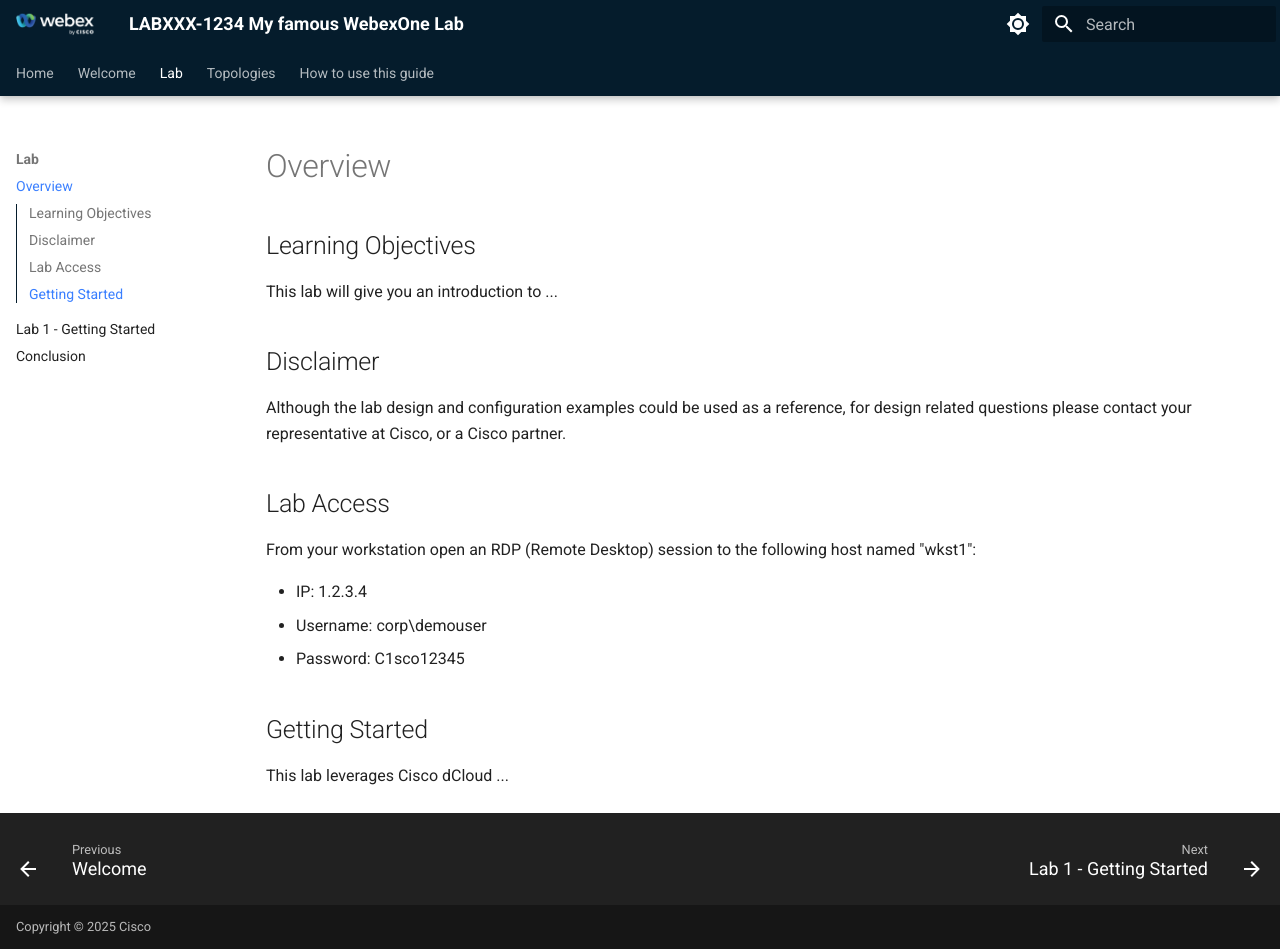
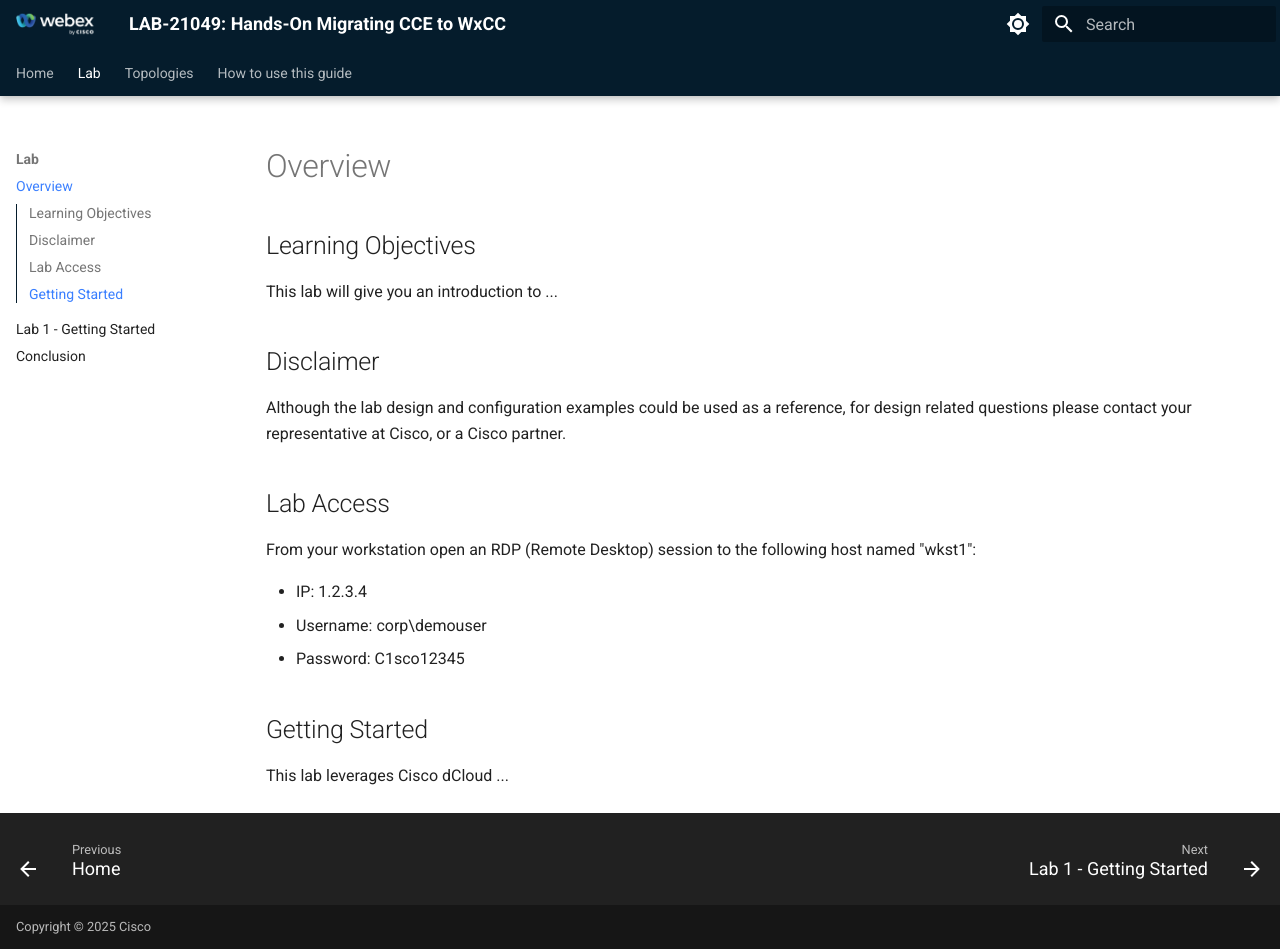
Before and after one commit to WebexCC-SA/LAB-21049, an MkDocs documentation site: the page built from docs/overview.md, in a window 1280 px wide and 949 px high. Built offline with MkDocs 1.6.1 and Material for MkDocs 9.7.7, drawn with Linux system fonts in a browser that asks for light colours.

Commit message:
Lab Setup

```diff
--- a/docs/overrides/home.html
+++ b/docs/overrides/home.html
@@ -332,14 +332,14 @@
                         document.write(descr)
                     </script>
                 </p> -->
-                <!-- <div><a href="overview/" title="{{ page.next_page.title | striptags }}"
+                <div><a href="overview/" title="{{ page.next_page.title | striptags }}"
+                        class="md-button md-button--primary">
+                        Get started
+                    </a></div>
+                    <!-- <div><a href="welcome/" title="{{ page.next_page.title | striptags }}"
                         class="md-button md-button--primary">
                         Get started
                     </a></div> -->
-                    <div><a href="welcome/" title="{{ page.next_page.title | striptags }}"
-                        class="md-button md-button--primary">
-                        Get started
-                    </a></div>
             </div>
         </div>
     </div>
--- a/mkdocs.yml
+++ b/mkdocs.yml
@@ -1,7 +1,7 @@
 ---
-site_name: LABXXX-1234 My famous WebexOne Lab # This must begin with the session ID, e.g. LABXXX-1234 This is my Cisco Live Lab
-site_description: LABXXX-1234 My famous WebexOne Lab # must be same as "site_name"
-site_author: John Doe
+site_name: "LAB-21049: Hands-On Migrating CCE to WxCC" # This must begin with the session ID, e.g. LABXXX-1234 This is my Cisco Live Lab
+site_description: "LAB-21049: Hands-On Migrating CCE to WxCC" # must be same as "site_name"
+site_author: Joe Wong
 copyright: Copyright &copy; 2025 Cisco
 theme:
   name: material
@@ -35,7 +35,7 @@
   favicon: template_assets/webex75.png
 extra:
   generator: false
-  repo: "https://github.com/kevsimps/wx1_26.git"
+  repo: "https://github.com/WebexCC-SA/LAB-21049.git"
   site_event: test
 extra_css:
   - stylesheets/extra.css
@@ -86,7 +86,7 @@
           format: !!python/name:pymdownx.superfences.fence_code_format
 nav:
   - Home: index.md
-  - Welcome: welcome.md
+  # - Welcome: welcome.md
   - Lab:
       - Overview: overview.md
       - Lab 1 - Getting Started: lab1_getting_started.md
```
Also changed, not shown: README.md (+3 -2 lines).
